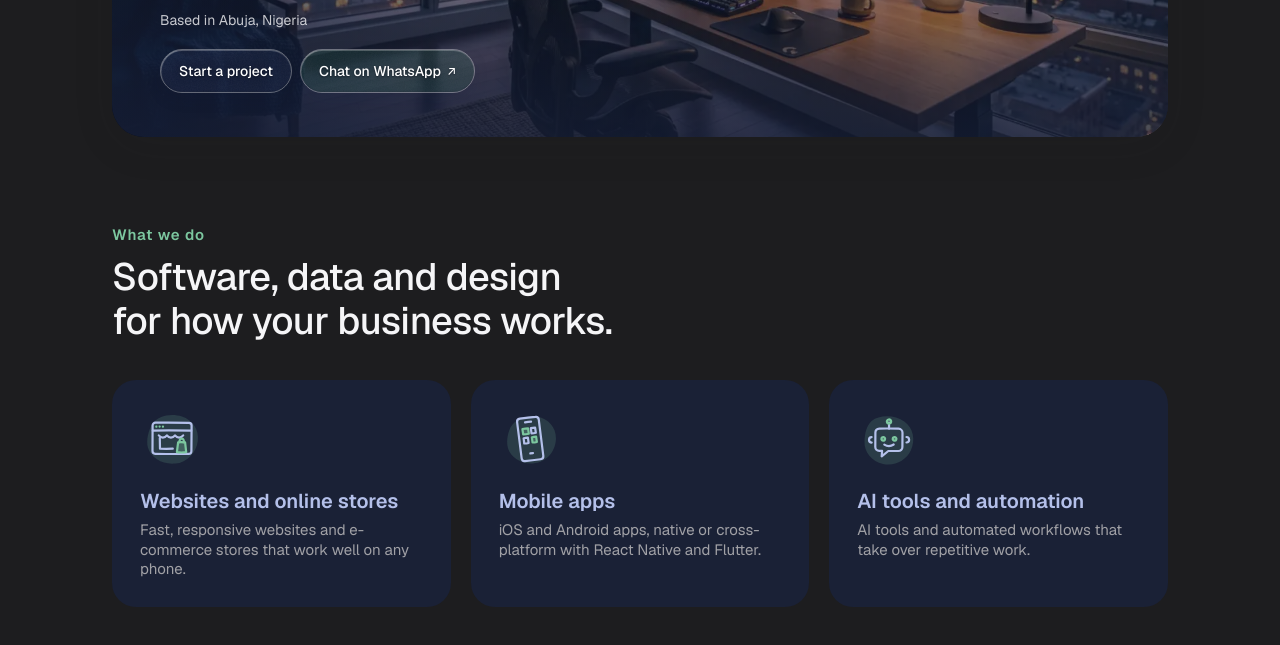
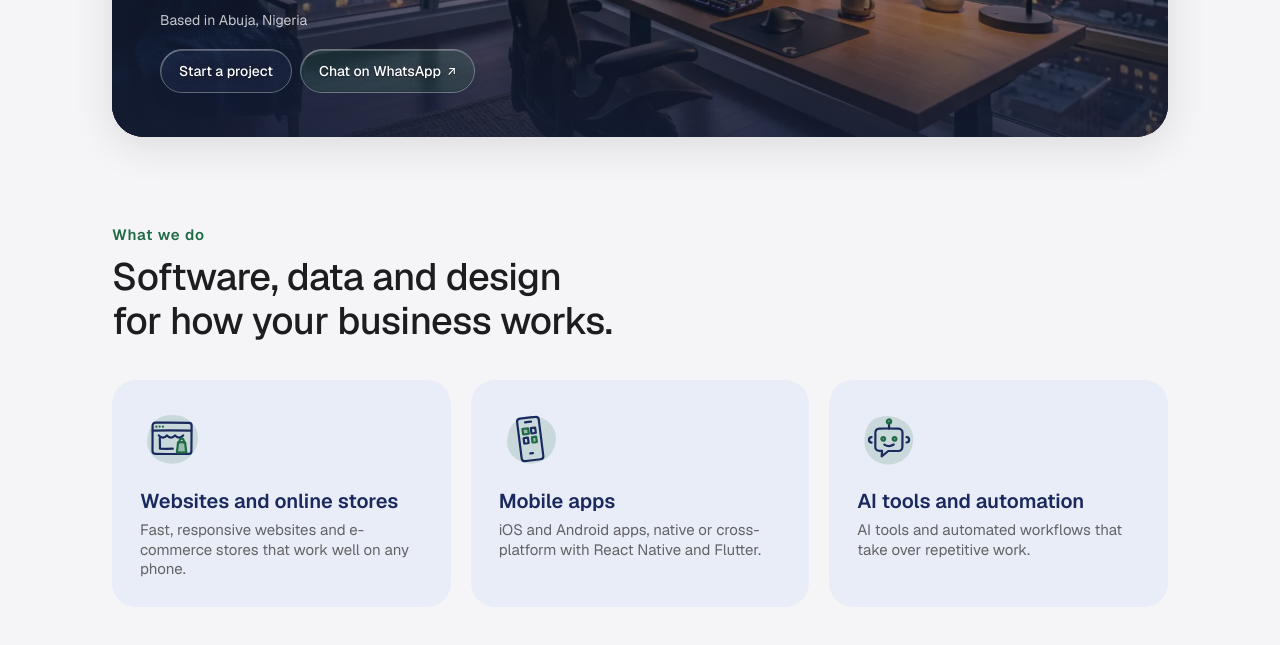
Before and after one commit to IceCool30/My-portfolio-, a plain HTML site: page index.html in a window 1280 px wide. Shown: the part 455-1100 px from the top of the page. Drawn offline with nearby package versions, Linux system fonts and the light colour scheme.

Commit message:
Default first visits to light mode and remember the visitor's chosen theme

```diff
--- a/index.html
+++ b/index.html
@@ -1,7 +1,11 @@
 <!doctype html>
-<html lang="en" data-theme="dark">
+<html lang="en" data-theme="light">
   <head>
     <meta charset="utf-8" />
+    <script>
+      /* Every first visit opens in light mode; after that, keep the theme the visitor chose */
+      try { var t = localStorage.getItem("site-theme"); if (t === "light" || t === "dark") document.documentElement.setAttribute("data-theme", t); } catch (e) {}
+    </script>
     <meta name="viewport" content="width=device-width, initial-scale=1" />
     <title>Bukie Digital Solutions</title>
     <meta name="description" content="Websites, mobile apps and AI tools built for real users. Based in Abuja, Nigeria." />
```
